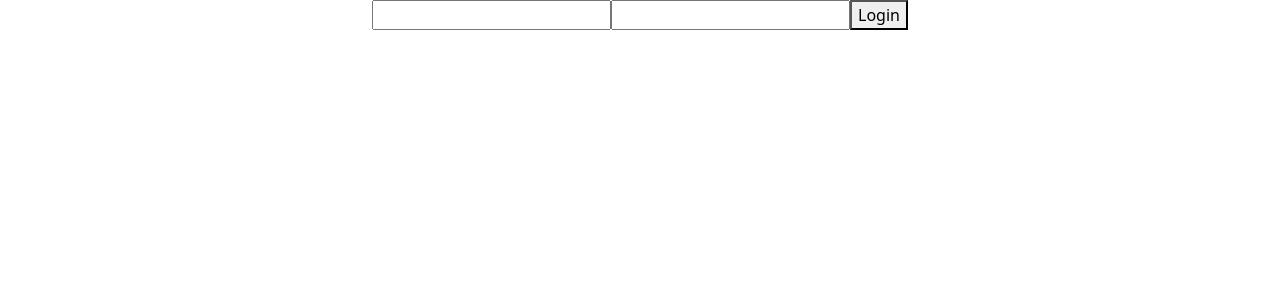
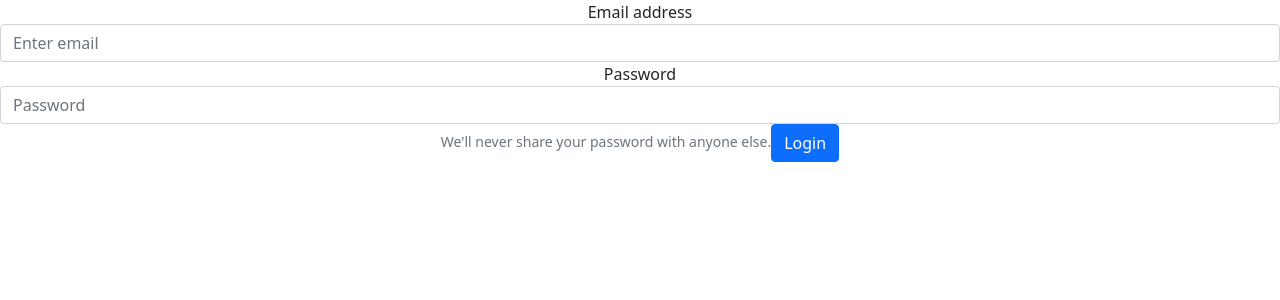
Before and after one commit to andrescimma1/SuperHero, a React (Create React App) app in the folder superhero/: page /login in a window 1280 px wide. Shown: the top 300 px of the page. Built offline with nearby package versions, Linux system fonts and the light colour scheme.

Commit message:
Login finished, i need the status bar for the statistics of team

```diff
--- a/superhero/src/App.js
+++ b/superhero/src/App.js
@@ -1,18 +1,45 @@
 import "./App.css";
 import Home from "./pages/Home/Home.jsx";
 import "bootstrap/dist/css/bootstrap.min.css";
-import { BrowserRouter, Route, Routes } from "react-router-dom";
+import { BrowserRouter, Route, Routes, Navigate } from "react-router-dom";
 import Details from "./pages/Details/Details.jsx";
 import Login from "./pages/Login/Login.jsx";
+import axios from "axios";
+import { useState } from "react";
 
 function App() {
+	const [token, setToken] = useState(null);
+
+	const getToken = (email, password) => {
+		axios
+			.post("http://challenge-react.alkemy.org/", { email, password })
+			.then(({ data }) => setToken(data.token))
+			.catch(() => setToken(null));
+	};
+
 	return (
 		<BrowserRouter>
 			<div className="App">
 				<Routes>
-					<Route path="/" element={<Home />} />
-					<Route path="/details/:id" element={<Details />} />
-					<Route path="/login" element={<Login />} />
+					{!token ? (
+						<>
+							<Route
+								path="*"
+								element={<Navigate to="/login" />}
+							/>
+							<Route
+								exact
+								path="/login"
+								element={<Login getToken={getToken} />}
+							/>
+						</>
+					) : (
+						<>
+							<Route path="*" element={<Navigate to="/" />} />
+							<Route path="/" element={<Home />} />
+							<Route path="/details/:id" element={<Details />} />
+						</>
+					)}
 				</Routes>
 			</div>
 		</BrowserRouter>
--- a/superhero/src/components/Card/Card.jsx
+++ b/superhero/src/components/Card/Card.jsx
@@ -1,6 +1,5 @@
 import { Link } from "react-router-dom";
 import "./Card.css";
-import { BsFillTrashFill } from "react-icons/bs";
 import { FaTrash } from "react-icons/fa";
 
 export default function Card(props) {
--- /dev/null
+++ b/superhero/src/components/StatusBar/StatusBar.jsx
@@ -0,0 +1,66 @@
+export default function StatusBar(props) {
+	return (
+		<>
+			<div class="progress">
+				<div
+					class="progress-bar progress-bar-striped progress-bar-animated"
+					role="progressbar"
+					aria-valuenow="75"
+					aria-valuemin="0"
+					aria-valuemax="100"
+					style={{ width: "75%" }}
+				></div>
+			</div>
+			<div class="progress">
+				<div
+					class="progress-bar progress-bar-striped progress-bar-animated"
+					role="progressbar"
+					aria-valuenow="75"
+					aria-valuemin="0"
+					aria-valuemax="100"
+					style={{ width: "75%" }}
+				></div>
+			</div>
+			<div class="progress">
+				<div
+					class="progress-bar progress-bar-striped progress-bar-animated"
+					role="progressbar"
+					aria-valuenow="75"
+					aria-valuemin="0"
+					aria-valuemax="100"
+					style={{ width: "75%" }}
+				></div>
+			</div>
+			<div class="progress">
+				<div
+					class="progress-bar progress-bar-striped progress-bar-animated"
+					role="progressbar"
+					aria-valuenow="75"
+					aria-valuemin="0"
+					aria-valuemax="100"
+					style={{ width: "75%" }}
+				></div>
+			</div>
+			<div class="progress">
+				<div
+					class="progress-bar progress-bar-striped progress-bar-animated"
+					role="progressbar"
+					aria-valuenow="75"
+					aria-valuemin="0"
+					aria-valuemax="100"
+					style={{ width: "75%" }}
+				></div>
+			</div>
+			<div class="progress">
+				<div
+					class="progress-bar progress-bar-striped progress-bar-animated"
+					role="progressbar"
+					aria-valuenow="75"
+					aria-valuemin="0"
+					aria-valuemax="100"
+					style={{ width: "75%" }}
+				></div>
+			</div>
+		</>
+	);
+}
--- a/superhero/src/pages/Home/Home.jsx
+++ b/superhero/src/pages/Home/Home.jsx
@@ -2,6 +2,7 @@ import axios from "axios";
 import { useState } from "react";
 import Nav from "../../components/Nav/Nav.jsx";
 import Card from "../../components/Card/Card.jsx";
+import StatusBar from "../../components/StatusBar/StatusBar.jsx";
 
 export default function Home(props) {
   //   const [loading, setLoading] = useState(true);
@@ -74,6 +75,7 @@ export default function Home(props) {
         </div>
       ) : team.length > 0 ? (
         <>
+          <StatusBar />
           <Card
             superheros={team}
             inHome={inHome}
--- a/superhero/src/pages/Login/Login.jsx
+++ b/superhero/src/pages/Login/Login.jsx
@@ -1,11 +1,12 @@
 import { Formik, Form, Field } from "formik";
-
 import * as Yup from "yup";
 
 export default function Login(props) {
+	const { getToken } = props;
+
 	const SignupSchema = Yup.object().shape({
-		firstName: Yup.string()
-			.min(6, "Too Short!")
+		password: Yup.string()
+			.min(2, "Too Short!")
 			.max(50, "Too Long!")
 			.required("Required"),
 
@@ -20,28 +21,51 @@ export default function Login(props) {
 					password: "",
 				}}
 				validationSchema={SignupSchema}
-				onSubmit={(values) => {
+				onSubmit={({ email, password }) => {
 					// same shape as initial values
 
-					console.log(values);
+					getToken(email, password);
 				}}
 			>
 				{({ errors, touched }) => (
 					<Form>
-						<Field name="email" type="email" />
+						<div class="form-group">
+							<label for="exampleInputEmail1">Email address</label>
+							<Field
+								class="form-control"
+								id="exampleInputEmail1"
+								placeholder="Enter email"
+								name="email"
+								type="email"
+							/>
 
 							{errors.email && touched.email ? (
 								<div class="alert alert-danger" role="alert">
 									{errors.email}
 								</div>
 							) : null}
+						</div>
 
-						<Field name="password" type="password" />
+						<label for="exampleInputPassword1">Password</label>
+						<Field
+							type="password"
+							class="form-control"
+							id="exampleInputPassword1"
+							placeholder="Password"
+							name="password"
+						/>
+						<small id="passwordHelp" class="form-text text-muted">
+							We'll never share your password with anyone else.
+						</small>
 
 						{errors.password && touched.password ? (
-							<div>{errors.password}</div>
+							<div class="alert alert-danger" role="alert">
+								{errors.password}
+							</div>
 						) : null}
-						<button type="submit">Login</button>
+						<button type="submit" class="btn btn-primary">
+							Login
+						</button>
 					</Form>
 				)}
 			</Formik>
```
Lines whose indentation alone changed are shown as unchanged.
